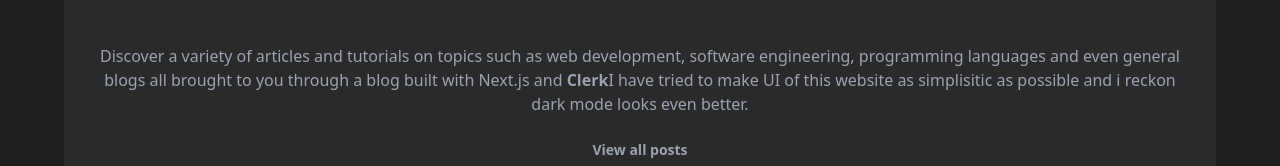
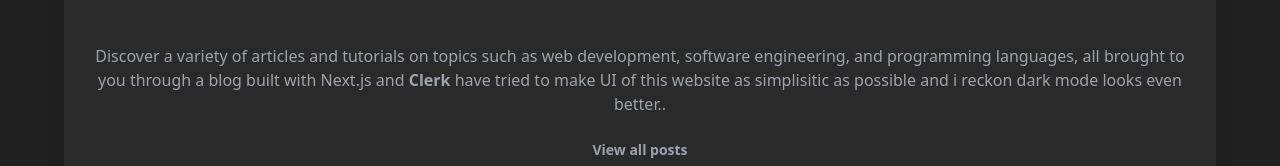
Before and after one commit to tawkeer1/bloggingapp, a Next.js app: page / in a window 1280 px wide. Shown: the part 228-394 px from the top of the page. Built offline with nearby package versions, Linux system fonts and the light colour scheme; no server answers.

Commit message:
added color

```diff
--- a/src/app/components/TypeWriterHeader.jsx
+++ b/src/app/components/TypeWriterHeader.jsx
@@ -10,7 +10,7 @@ const TypeWriterHeader = () => {
         <div className="max-w-6xl containertypewriter text-center p-4">
           <div className="text-center">
             {/* Default text */}
-            <h1 className="pb-5 typed-out font-bold text-3xl lg:text-6xl max-w-full max-[385px]:hidden flex items-center gap-2">
+            <h1 className="pb-5 typed-out font-bold text-3xl lg:text-6xl max-w-full max-[385px]:hidden flex items-center gap-2 text-[#04daea] font-roboto">
               Welcome to my Blog
               <span className="inline-flex items-center">
                 <Image
@@ -24,7 +24,7 @@ const TypeWriterHeader = () => {
             </h1>
 
             {/* Shortened text for small screens */}
-            <h1 className=" font-bold text-3xl lg:text-6xl max-w-full hidden max-[385px]:block">
+            <h1 className=" font-bold text-3xl lg:text-6xl max-w-full hidden max-[385px]:block text-[#04daea]">
               Welcome
               <span className="inline-flex items-center">
                 <img
@@ -38,7 +38,7 @@ const TypeWriterHeader = () => {
         </div>
         <p className="text-gray-600 dark:text-gray-400 text-sm sm:text-base">
           Discover a variety of articles and tutorials on topics such as web
-          development, software engineering, programming languages and even general blogs all
+          development, software engineering, and programming languages, all
           brought to you through a blog built with Next.js and{" "}
           <a
             href="https://go.clerk.com/fgJHKlt"
@@ -47,7 +47,7 @@ const TypeWriterHeader = () => {
           >
             Clerk
           </a>
-          I have tried to make UI of this website as simplisitic as possible and i reckon dark mode looks even better.
+          {" "} have tried to make UI of this website as simplisitic as possible and i reckon dark mode looks even better..
         </p>
         <Link
           href="/search"
--- a/src/app/globals.css
+++ b/src/app/globals.css
@@ -49,18 +49,19 @@ body {
   border-right: 0.15em solid white; /* Cursor effect */
   white-space: nowrap;
   font-size: 1.6rem;
-  line-height: 0.5rem; /* Set the same as font-size for full height */
-  animation: typing 2s steps(30, end) forwards, blink 0.6s step-end infinite;
+  line-height: 0.5rem;
+  animation: typing 2s steps(30, end) forwards,
+             blink 2s step-end forwards; /* Same duration as typing, stops after */
 }
-
 
 @keyframes typing {
   from { width: 0ch; }
-  to { width: 21ch; } /* Adjust to match text length */
+  to { width: 21ch; }
 }
 
 @keyframes blink {
-  50% { border-color: transparent; }
+  0%, 50% { border-color: white; } /* Blink during first half */
+  51%, 100% { border-color: transparent; } /* Hide after 50% */
 }
 
 
--- a/tailwind.config.js
+++ b/tailwind.config.js
@@ -14,6 +14,9 @@ module.exports = {
         background: 'var(--background)',
         foreground: 'var(--foreground)',
       },
+      fontFamily: {
+        roboto: ['Roboto', 'sans-serif'],
+      },
     },
   },
   plugins: [flowbite.plugin()],
```
